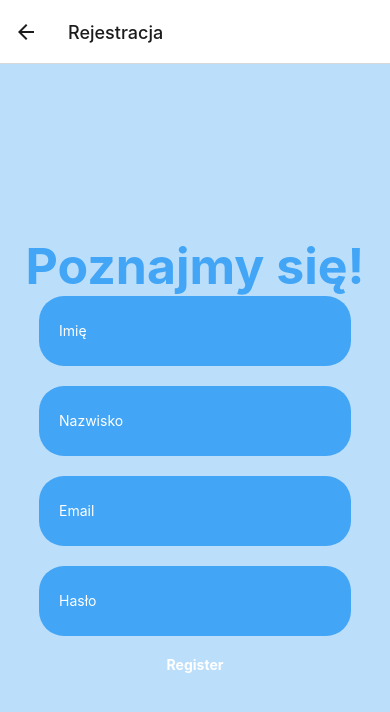
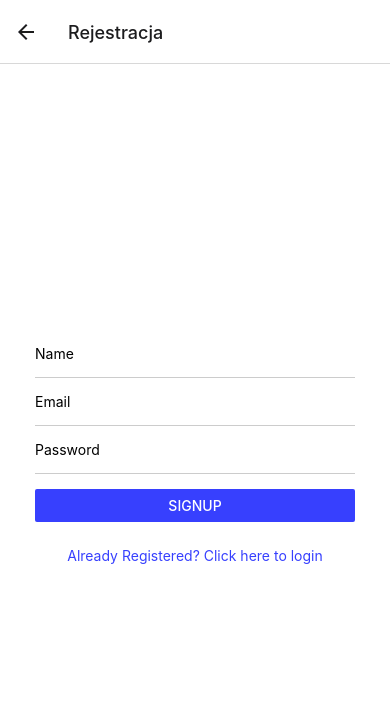
Before and after one commit to Proallone/Agentify, a React Native app: screen /Register in a window 390 px wide. Shown: the top 712 px of the page. Built offline with nearby package versions, Linux system fonts and the light colour scheme.

Commit message:
Add registration and login
added firebase backed registration and login functionality

```diff
--- a/package.json
+++ b/package.json
@@ -12,6 +12,7 @@
     "@react-navigation/native-stack": "^6.2.2",
     "expo": "~42.0.1",
     "expo-status-bar": "~1.0.4",
+    "firebase": "^7.9.3",
     "react": "16.13.1",
     "react-dom": "16.13.1",
     "react-native": "https://github.com/expo/react-native/archive/sdk-42.0.0.tar.gz",
--- /dev/null
+++ b/src/database/Firebase.js
@@ -0,0 +1,16 @@
+import * as firebase from 'firebase';
+
+
+const firebaseConfig = {
+  apiKey: 'AIzaSyDsnQ8AUUsXPBW-bV5asePbe9o78CGNApU',
+  authDomain: 'asystentagenta-a0d7b.firebaseapp.com',
+  databaseURL: 'https://asystentagenta-a0d7b-default-rtdb.europe-west1.firebasedatabase.app/',
+  projectId: 'asystentagenta-a0d7b',
+  storageBucket: 'asystentagenta-a0d7b.appspot.com',
+  messagingSenderId: '538139465984',
+  appId: '1:538139465984:android:a610200abd739acf767be5',
+};
+
+firebase.initializeApp(firebaseConfig);
+
+export default firebase;
--- a/src/screens/LoginScreen.js
+++ b/src/screens/LoginScreen.js
@@ -1,60 +1,122 @@
-/* ŻRÓDŁO https://reactnativemaster.com/react-native-login-screen-tutorial/ */
+// components/login.js
+//https://www.positronx.io/react-native-firebase-login-and-user-registration-tutorial/
 
-import React from "react";
-import {
-  Text,
-  View,
-  TextInput,
-  TouchableOpacity,
-  Image,
-} from "react-native";
+import React, { Component } from 'react';
+import { StyleSheet, Text, View, TextInput, Button, ActivityIndicator } from 'react-native';
+import firebase from '../database/Firebase';
 
-import { style } from "../styles/Index";
-import colors from "../assets/colors/Colors";
 
-export default class Login extends React.Component {
-  state = {
-    email: "",
-    password: "",
-  };
+export default class Login extends Component {
+
+  constructor() {
+    super();
+    this.state = {
+      email: '',
+      password: '',
+      isLoading: false
+    }
+  }
+
+  updateInputVal = (val, prop) => {
+    const state = this.state;
+    state[prop] = val;
+    this.setState(state);
+  }
+
+  userLogin = () => {
+    if(this.state.email === '' && this.state.password === '') {
+      alert('Enter details to signin!')
+    } else {
+      this.setState({
+        isLoading: true,
+      })
+      firebase
+      .auth()
+      .signInWithEmailAndPassword(this.state.email, this.state.password)
+      .then((res) => {
+        console.log(res)
+        console.log('User logged-in successfully!')
+        this.setState({
+          isLoading: false,
+          email: '',
+          password: ''
+        })
+        this.props.navigation.navigate('Main')
+      })
+      .catch(error => this.setState({ errorMessage: error.message }))
+    }
+  }
+
   render() {
-    const { navigate } = this.props.navigation;
+    if(this.state.isLoading){
+      return(
+        <View style={styles.preloader}>
+          <ActivityIndicator size="large" color="#9E9E9E"/>
+        </View>
+      )
+    }
     return (
-      <View style={style.container}>
-        <View style={style.logoContainer}>
-        <Text style={style.logo}>Witaj!</Text>
-        <Image
-              style={style.tinyLogo}
-              source={require("../assets/images/icon_main.png")}
+      <View style={styles.container}>
+        <TextInput
+          style={styles.inputStyle}
+          placeholder="Email"
+          value={this.state.email}
+          onChangeText={(val) => this.updateInputVal(val, 'email')}
         />
-        </View>
-        <View style={style.inputView}>
-          <TextInput
-            style={style.inputText}
-            placeholder="Email..."
-            placeholderTextColor={colors.white}
-            onChangeText={(text) => this.setState({ email: text })}
-          />
-        </View>
-        <View style={style.inputView}>
-          <TextInput
-            secureTextEntry
-            style={style.inputText}
-            placeholder="Hasło..."
-            placeholderTextColor={colors.white}
-            onChangeText={(text) => this.setState({ password: text })}
-          />
-        </View>
-        <TouchableOpacity>
-          <Text style={style.forgot} onPress={()=> navigate("Forgot")}>Zapomniałeś hasła?</Text>
-        </TouchableOpacity>
-        <TouchableOpacity style={style.loginBtn} onPress={()=> navigate("Main")}>
-          <Text style={style.loginText}>Zaloguj</Text>
-        </TouchableOpacity>
-        <TouchableOpacity onPress={()=> navigate("Register")}>
-          <Text style={style.signUpText}>Zarejestruj się!</Text>
-        </TouchableOpacity>
+        <TextInput
+          style={styles.inputStyle}
+          placeholder="Password"
+          value={this.state.password}
+          onChangeText={(val) => this.updateInputVal(val, 'password')}
+          maxLength={15}
+          secureTextEntry={true}
+        />
+        <Button
+          color="#3740FE"
+          title="Signin"
+          onPress={() => this.userLogin()}
+        />
+
+        <Text
+          style={styles.loginText}
+          onPress={() => this.props.navigation.navigate('Register')}>
+          Don't have account? Click here to signup
+        </Text>
       </View>
     );
   }
 }
+
+const styles = StyleSheet.create({
+  container: {
+    flex: 1,
+    display: "flex",
+    flexDirection: "column",
+    justifyContent: "center",
+    padding: 35,
+    backgroundColor: '#fff'
+  },
+  inputStyle: {
+    width: '100%',
+    marginBottom: 15,
+    paddingBottom: 15,
+    alignSelf: "center",
+    borderColor: "#ccc",
+    borderBottomWidth: 1
+  },
+  loginText: {
+    color: '#3740FE',
+    marginTop: 25,
+    textAlign: 'center'
+  },
+  preloader: {
+    left: 0,
+    right: 0,
+    top: 0,
+    bottom: 0,
+    position: 'absolute',
+    alignItems: 'center',
+    justifyContent: 'center',
+    backgroundColor: '#fff'
+  }
+});
--- a/src/screens/RegisterScreen.js
+++ b/src/screens/RegisterScreen.js
@@ -1,66 +1,131 @@
-/* ŻRÓDŁO https://reactnativemaster.com/react-native-login-screen-tutorial/ */
+//https://www.positronx.io/react-native-firebase-login-and-user-registration-tutorial/
 
-import React from "react";
-import {
-  Text,
-  View,
-  TextInput,
-  TouchableOpacity,
-} from "react-native";
-
-import s from "../styles/Style"
-import colors from "../assets/colors/Colors";
+import React, { Component } from 'react';
+import { StyleSheet, Text, View, TextInput, Button, ActivityIndicator } from 'react-native';
+import firebase from '../database/Firebase';
 
 
-export default class Register extends React.Component {
-  state = {
-    name: "",
-    surname: "",
-    email: "",
-    password: "",
-  };
+export default class Register extends Component {
+
+  constructor() {
+    super();
+    this.state = {
+      displayName: '',
+      email: '',
+      password: '',
+      isLoading: false
+    }
+  }
+
+  updateInputVal = (val, prop) => {
+    const state = this.state;
+    state[prop] = val;
+    this.setState(state);
+  }
+
+  registerUser = () => {
+    if(this.state.email === '' && this.state.password === '') {
+      alert('Enter details to signup!')
+    } else {
+      this.setState({
+        isLoading: true,
+      })
+      firebase
+      .auth()
+      .createUserWithEmailAndPassword(this.state.email, this.state.password)
+      .then((res) => {
+        res.user.updateProfile({
+          displayName: this.state.displayName
+        })
+        console.log('User registered successfully!')
+        this.setState({
+          isLoading: false,
+          displayName: '',
+          email: '',
+          password: ''
+        })
+        this.props.navigation.navigate('Login')
+      })
+      .catch(error => this.setState({ errorMessage: error.message }))
+    }
+  }
+
   render() {
-    const { navigate } = this.props.navigation;
+    if(this.state.isLoading){
+      return(
+        <View style={styles.preloader}>
+          <ActivityIndicator size="large" color="#9E9E9E"/>
+        </View>
+      )
+    }
     return (
-      <View style={s.container}>
-        <Text style={s.logo}>Poznajmy się!</Text>
-        <View style={s.inputView}>
+      <View style={styles.container}>
         <TextInput
-            style={s.inputText}
-            placeholder="Imię"
-            placeholderTextColor={colors.white}
-            onChangeText={(text) => this.setState({ name: text })}
+          style={styles.inputStyle}
+          placeholder="Name"
+          value={this.state.displayName}
+          onChangeText={(val) => this.updateInputVal(val, 'displayName')}
         />
-        </View>
-        <View style={s.inputView}>
         <TextInput
-            style={s.inputText}
-            placeholder="Nazwisko"
-            placeholderTextColor={colors.white}
-            onChangeText={(text) => this.setState({ surname: text })}
+          style={styles.inputStyle}
+          placeholder="Email"
+          value={this.state.email}
+          onChangeText={(val) => this.updateInputVal(val, 'email')}
         />
-        </View>
-        <View style={s.inputView}>
         <TextInput
-            style={s.inputText}
-            placeholder="Email"
-            placeholderTextColor={colors.white}
-            onChangeText={(text) => this.setState({ email: text })}
+          style={styles.inputStyle}
+          placeholder="Password"
+          value={this.state.password}
+          onChangeText={(val) => this.updateInputVal(val, 'password')}
+          maxLength={15}
+          secureTextEntry={true}
         />
-        </View>
-        <View style={s.inputView}>
-          <TextInput
-            secureTextEntry
-            style={s.inputText}
-            placeholder="Hasło"
-            placeholderTextColor={colors.white}
-            onChangeText={(text) => this.setState({ password: text })}
+        <Button
+          color="#3740FE"
+          title="Signup"
+          onPress={() => this.registerUser()}
         />
-        </View>
-        <TouchableOpacity style={s.registerBtn} onPress={()=> navigate("Login")}>
-          <Text style={s.loginText}>Register</Text>
-        </TouchableOpacity>
+
+        <Text
+          style={styles.loginText}
+          onPress={() => this.props.navigation.navigate('Login')}>
+          Already Registered? Click here to login
+        </Text>
       </View>
     );
   }
 }
+
+const styles = StyleSheet.create({
+  container: {
+    flex: 1,
+    display: "flex",
+    flexDirection: "column",
+    justifyContent: "center",
+    padding: 35,
+    backgroundColor: '#fff'
+  },
+  inputStyle: {
+    width: '100%',
+    marginBottom: 15,
+    paddingBottom: 15,
+    alignSelf: "center",
+    borderColor: "#ccc",
+    borderBottomWidth: 1
+  },
+  loginText: {
+    color: '#3740FE',
+    marginTop: 25,
+    textAlign: 'center'
+  },
+  preloader: {
+    left: 0,
+    right: 0,
+    top: 0,
+    bottom: 0,
+    position: 'absolute',
+    alignItems: 'center',
+    justifyContent: 'center',
+    backgroundColor: '#fff'
+  }
+});
```
Also changed, not shown: 2 other files (tests, documents, lock files or other folders). Lines whose indentation alone changed are shown as unchanged.
